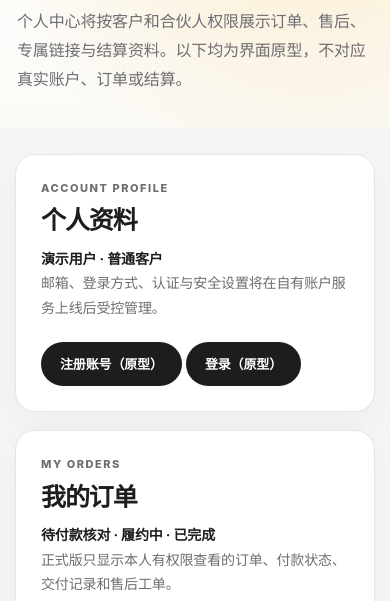
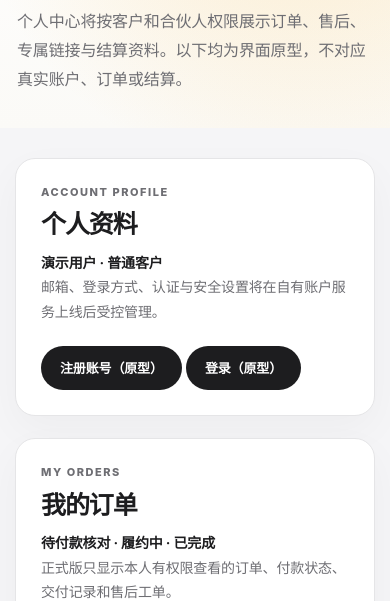
Before and after one commit to cashflowxl/tdp-site, a plain HTML site: page lingdi-account.html in a window 390 px wide. Shown: the part 268-869 px from the top of the page. Drawn offline with Linux system fonts and the light colour scheme.

Commit message:
Improve personal-center spacing and responsive layout

```diff
--- a/lingdi-account.html
+++ b/lingdi-account.html
@@ -8,24 +8,24 @@
   <link rel="stylesheet" href="/lingdi-ui.css">
   <style>
     .account-hero{padding:76px 0 44px;background:radial-gradient(circle at 80% 4%,rgba(247,189,78,.30),transparent 22rem),linear-gradient(180deg,#fff 0%,#fbfaf7 100%)}
-    .account-frame{width:min(100% - 48px,960px);margin:0 auto}
+    .account-frame{width:min(calc(100% - 48px),960px);margin:0 auto}
     .account-hero .account-frame{padding:0 2px}
     .account-hero h1{margin:8px 0 12px;font-size:clamp(38px,5vw,60px)}
     .account-hero p{max-width:650px;margin:0;color:var(--muted);font-size:16px;line-height:1.8}
-    .account-section{padding:36px 0 76px}
-    .account-grid{display:grid;grid-template-columns:repeat(3,1fr);gap:18px}
+    .account-section{padding:42px 0 82px}
+    .account-grid{display:grid;grid-template-columns:repeat(3,1fr);gap:22px}
     .account-card{min-height:270px;padding:30px;display:flex;flex-direction:column;align-items:flex-start}
     .account-card h2{margin:10px 0 12px;font-size:25px}
     .account-card p{margin:0;color:var(--muted);font-size:14px;line-height:1.75}
     .account-card .role{font-weight:750;color:var(--ink)}
     .account-card .button{margin-top:auto}
-    .account-security{margin-top:18px;padding:34px}
+    .account-security{margin-top:24px;padding:34px}
     .account-security .panel-head{display:flex;justify-content:space-between;align-items:end;gap:22px;border-bottom:1px solid var(--line);padding-bottom:20px}
     .account-security h2{margin:0;font-size:28px}.account-security .panel-head p{margin:8px 0 0;color:var(--muted)}
     .roadmap{display:grid;grid-template-columns:repeat(3,1fr);gap:22px;padding-top:24px}
     .road{display:flex;align-items:flex-start;gap:12px}.dot{flex:0 0 28px;width:28px;height:28px;display:grid;place-items:center;border-radius:50%;background:#fff2cf;color:#785200;font-size:12px;font-weight:800}
     .road b{display:block;margin:2px 0 5px}.road p{margin:0;color:var(--muted);font-size:13px;line-height:1.7}
-    @media(max-width:760px){.account-frame{width:min(100% - 30px,960px)}.account-hero{padding:58px 0 34px}.account-section{padding:26px 0 52px}.account-grid,.roadmap{grid-template-columns:1fr}.account-card{min-height:0;padding:25px}.account-card .button{margin-top:22px}.account-security{padding:25px}.account-security .panel-head{display:block}.roadmap{gap:18px}.account-hero h1{font-size:42px}}
+    @media(max-width:760px){.account-frame{width:min(calc(100% - 30px),960px)}.account-hero{padding:58px 0 34px}.account-section{padding:30px 0 56px}.account-grid,.roadmap{grid-template-columns:1fr}.account-card{min-height:0;padding:25px}.account-card .button{margin-top:22px}.account-security{margin-top:20px;padding:25px}.account-security .panel-head{display:block}.roadmap{gap:18px}.account-hero h1{font-size:42px}}
   </style>
 </head>
 <body>
```
